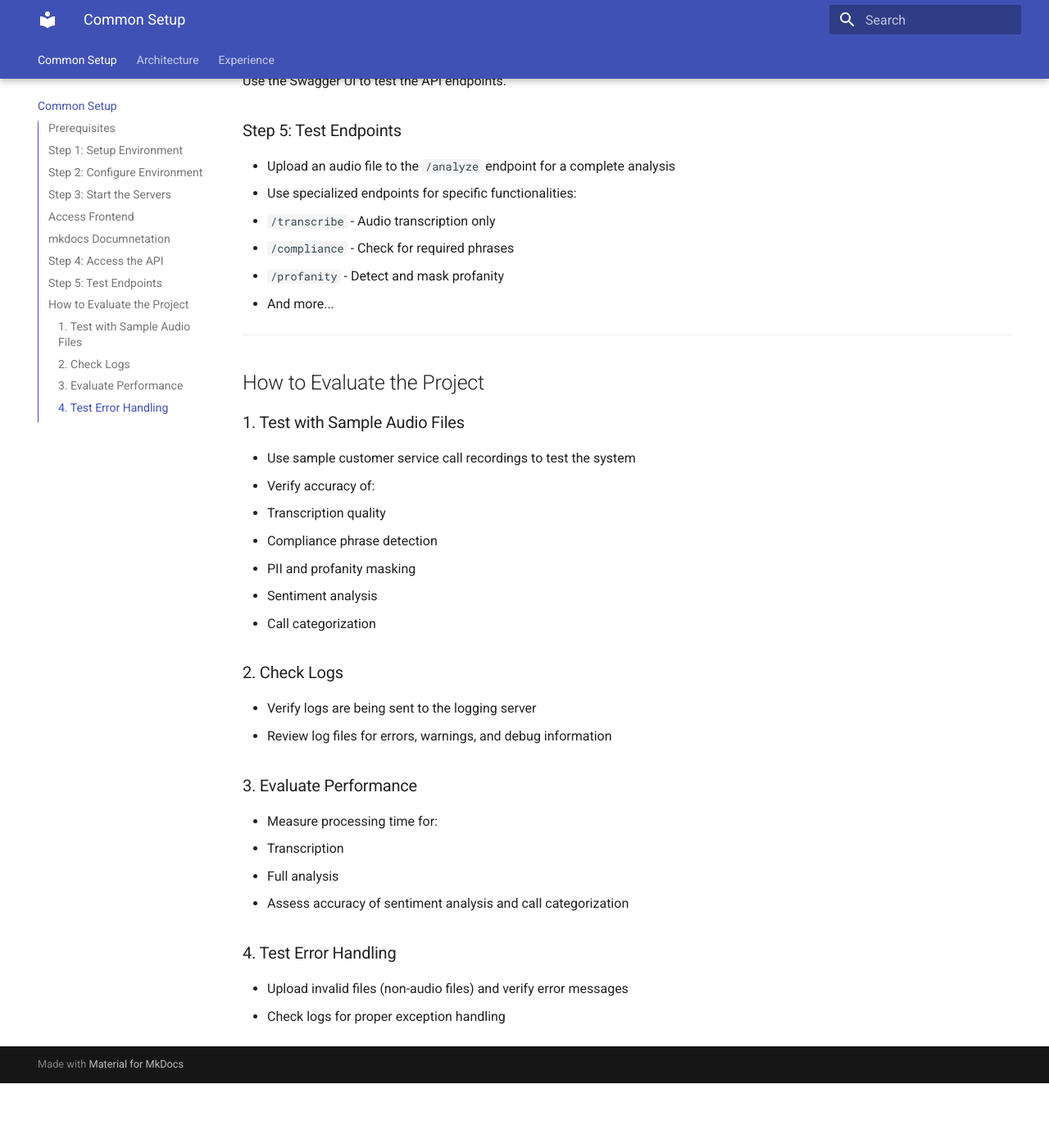
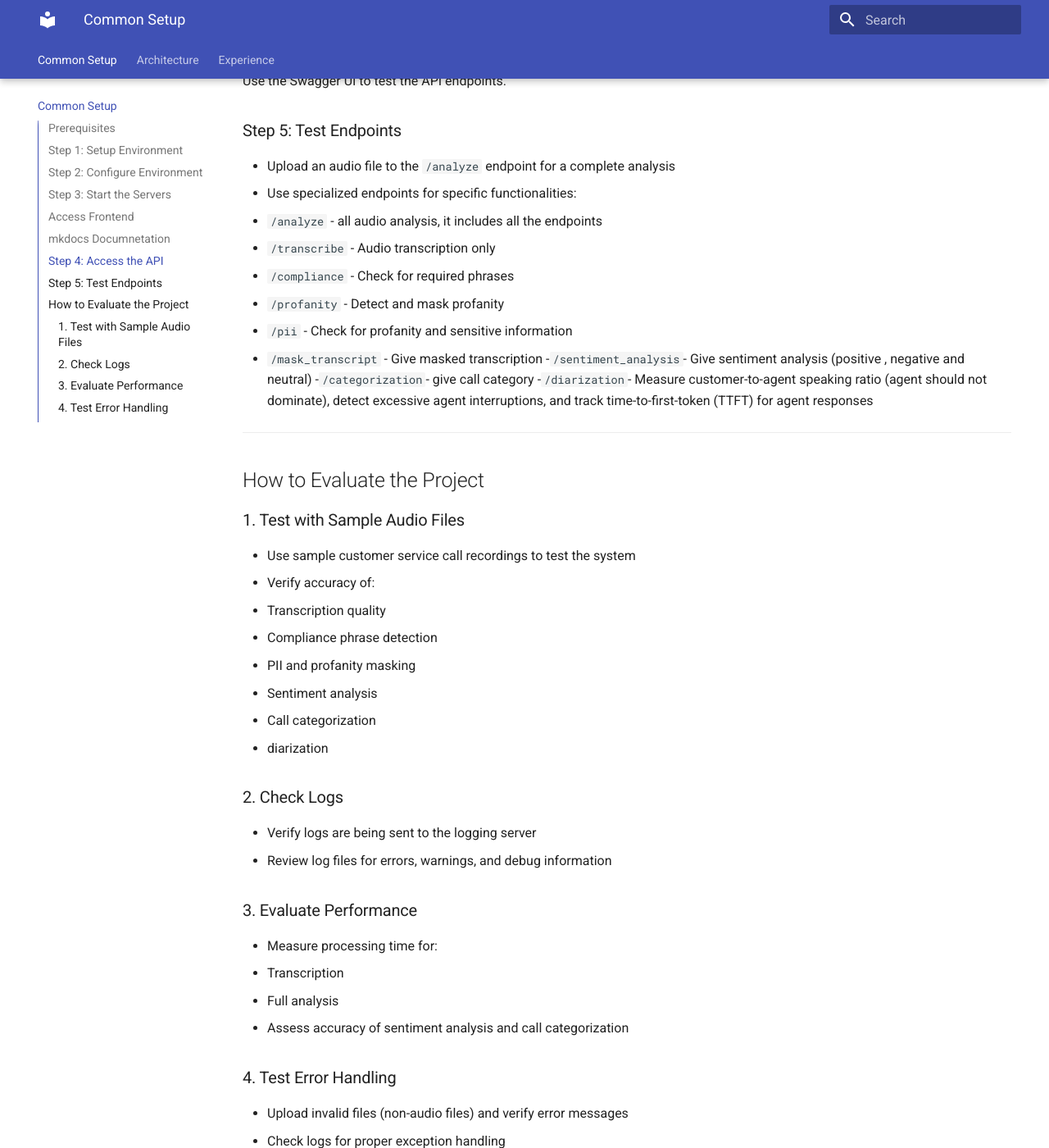
Before and after one commit to Devansh-Kesan/Customer-Service-Agent, an MkDocs documentation site: the page built from docs/functionalities.md, in a window 1280 px wide and 1400 px high, scrolled down 1801 px. Shown: the whole window at 82% size. Built offline with MkDocs 1.6.1 and Material for MkDocs 9.7.7, drawn with Linux system fonts in a browser that asks for light colours; before the commit the page ends 3122 px from its top, so only the background shows below that.

Commit message:
Updated functionalities.md

```diff
--- a/docs/functionalities.md
+++ b/docs/functionalities.md
@@ -88,10 +88,15 @@ Use the Swagger UI to test the API endpoints.
 ### Step 5: Test Endpoints
 - Upload an audio file to the `/analyze` endpoint for a complete analysis
 - Use specialized endpoints for specific functionalities:
+  - `/analyze` - all audio analysis, it includes all the endpoints
   - `/transcribe` - Audio transcription only
   - `/compliance` - Check for required phrases
   - `/profanity` - Detect and mask profanity
-  - And more...
+  - `/pii` - Check for profanity and sensitive information
+  - `/mask_transcript` - Give masked transcription
+  -`/sentiment_analysis`- Give sentiment analysis (positive , negative and neutral)
+  -`/categorization`- give call category
+  -`/diarization`- Measure customer-to-agent speaking ratio (agent should not dominate), detect excessive agent interruptions, and track time-to-first-token (TTFT) for agent responses
 
 ---
 
@@ -105,6 +110,7 @@ Use the Swagger UI to test the API endpoints.
   - PII and profanity masking
   - Sentiment analysis
   - Call categorization
+  - diarization
 
 ### 2. Check Logs
 - Verify logs are being sent to the logging server
```
